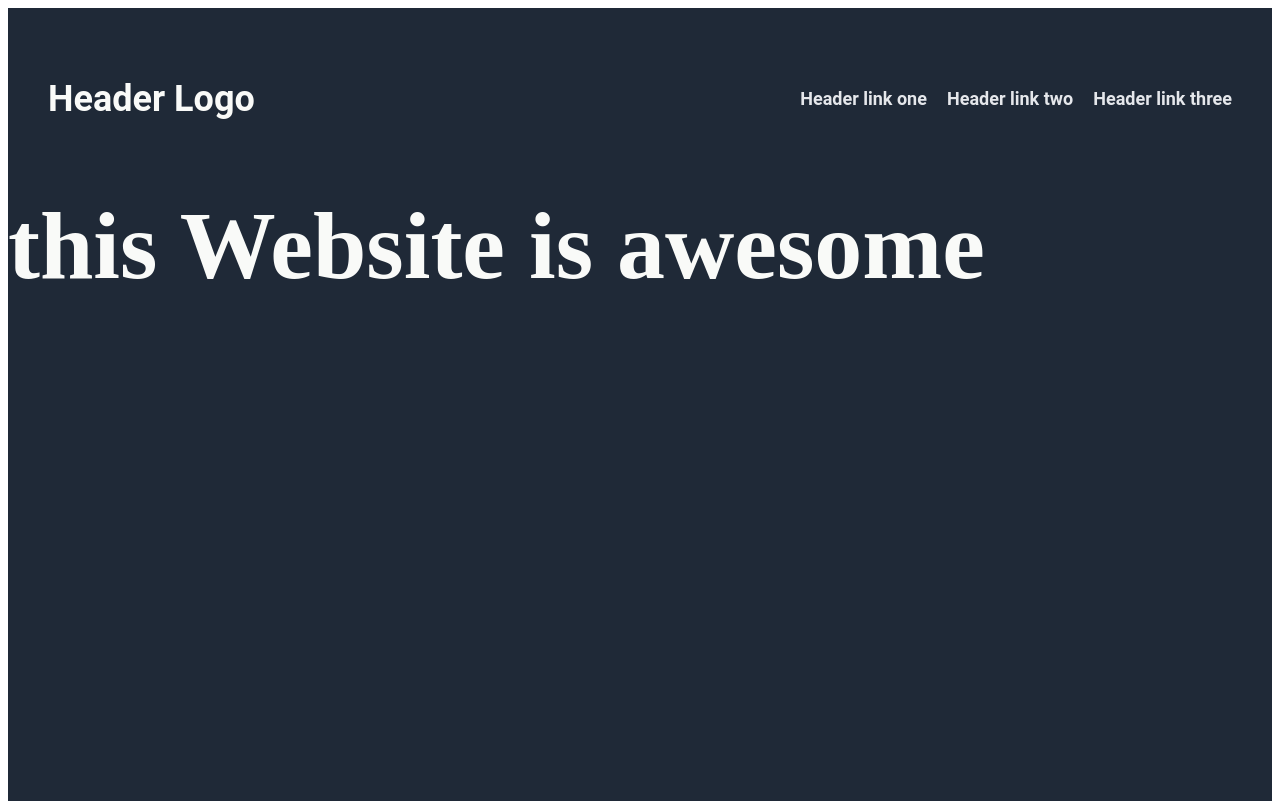
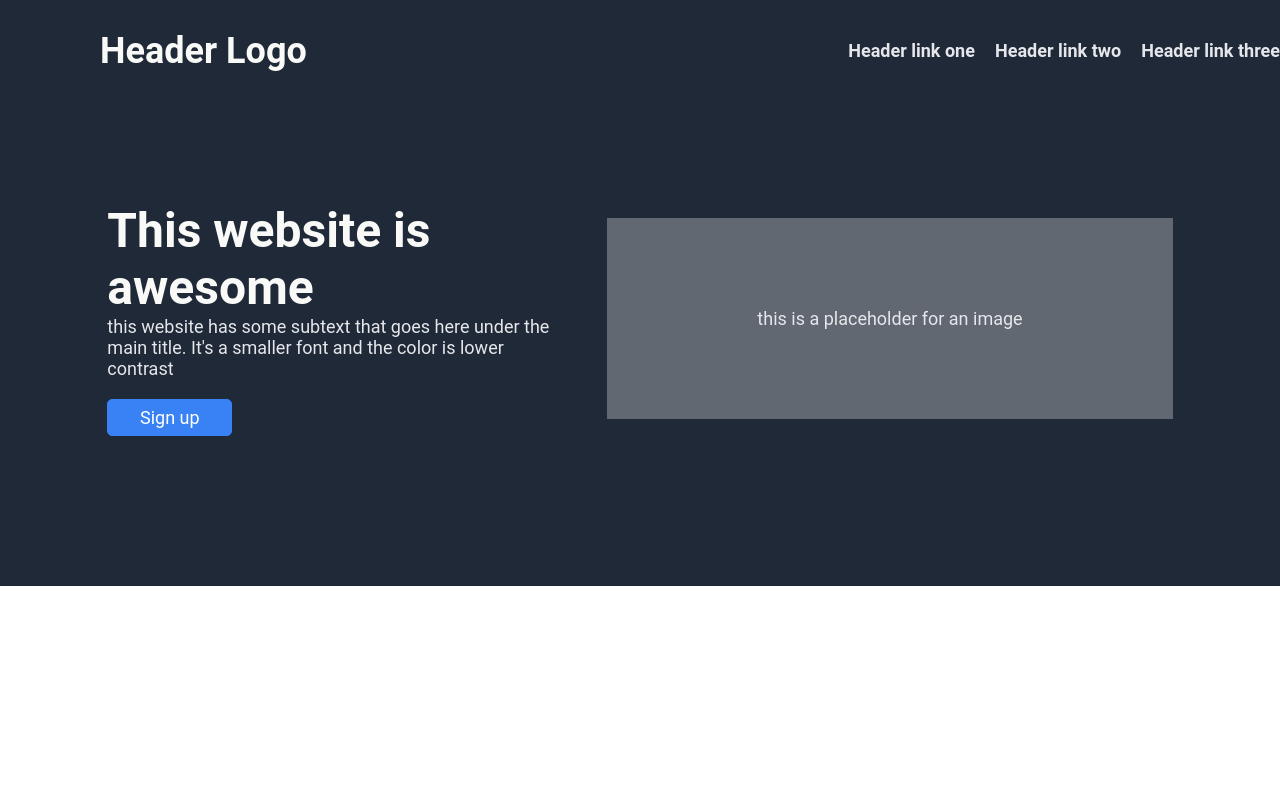
Before and after one commit to rardev/odin-website, a plain HTML site: page index.html in a window 1280 px wide. Drawn offline with Linux system fonts and the light colour scheme.

Commit message:
added button and finished the top content section.

```diff
--- a/index.html
+++ b/index.html
@@ -5,7 +5,7 @@
     <meta http-equiv="X-UA-Compatible" content="IE=edge">
     <meta name="viewport" content="width=device-width, initial-scale=1.0">
     <title>Welcome</title>
-    <link rel="stylesheet" href="styles.css"
+    <link rel="stylesheet" href="styles.css">
 </head>
 <body>
 <div class = "main">
@@ -24,9 +24,17 @@
 
 
     </div>
-    <div class = "header-content">
-        <h1><strong>this Website is awesome</h1></strong>
+<div class = "content-container">
+    <div class = "header-content-r1">
+        <h1><strong>This website is awesome</h1></strong>
+        <p>this website has some subtext that goes here under the main title. It's a smaller font and the color is lower contrast</p>
+        <button class = "sign-up">Sign up</button>
     </div>
+    <div class = "header-content-l1">
+        <p>this is a placeholder for an image</p>
+
+    </div>
+</div>
 
 </div>
 
--- a/styles.css
+++ b/styles.css
@@ -1,21 +1,26 @@
+body{
+
+    margin: 0;
+}
 .main{
     justify-content: center;
+    background-color: #1f2937;
 }
 .header{
     display: flex;
     justify-content: space-between;
     align-items: center;
     font-family: 'Roboto' , sans-serif;
-    background-color: #1f2937;
+    margin-bottom: 100px;
 }
 .left-header,.right-header{
     display:flex;
-    margin: 40px;
     gap: 20px;
 }
 .left-header{
     color: #F9FAF8;
     font-size: 24px;
+    margin-left: 100px;
 
 }
 .right-header
@@ -23,14 +28,52 @@
     color: #E5E7EB;
     font-size: 18px;
 }
-.header-content{
-    background-color: #1f2937;
+.content-container{
+    display: flex;
+    justify-content: center;
+    align-items: center;
+
+padding-bottom: 150px;
+
+}
+.header-content-r1{
+    display:flex;
+    margin: 0;
+    flex-direction:column ;
+    max-width: 450px;
+}
+button.sign-up{
+    margin-top: 20px;
+    background:#3882F6;
+    border: 1px solid #3882F6;
+    font-size:18px;
+    border-radius: 5px;
+    color: #FFFFFF;
+    font-family: 'Roboto' , sans-serif;
+    max-width: 125px;
+    padding: 7px;
+    cursor:pointer;
+}
+.header-content-l1{
+    margin-left: 50px;
+    background-color: #626872;
+    padding-left:150px;
+    padding-right: 150px;
+    padding-top: 90px;
+    padding-bottom: 90px;
+
+
+}
+h1{
+    font-family: 'Roboto', sans-serif;
     color: #F9FAF8;
-    padding-bottom: 500px;
     font-size: 48px;
-    font-style: bold;
     margin: 0;
 }
-h1{
+p{
+    font-family: 'Roboto', sans-serif;
+    color: #E5E7EB;
+    font-size: 18px;
     margin: 0;
+
 }
```
